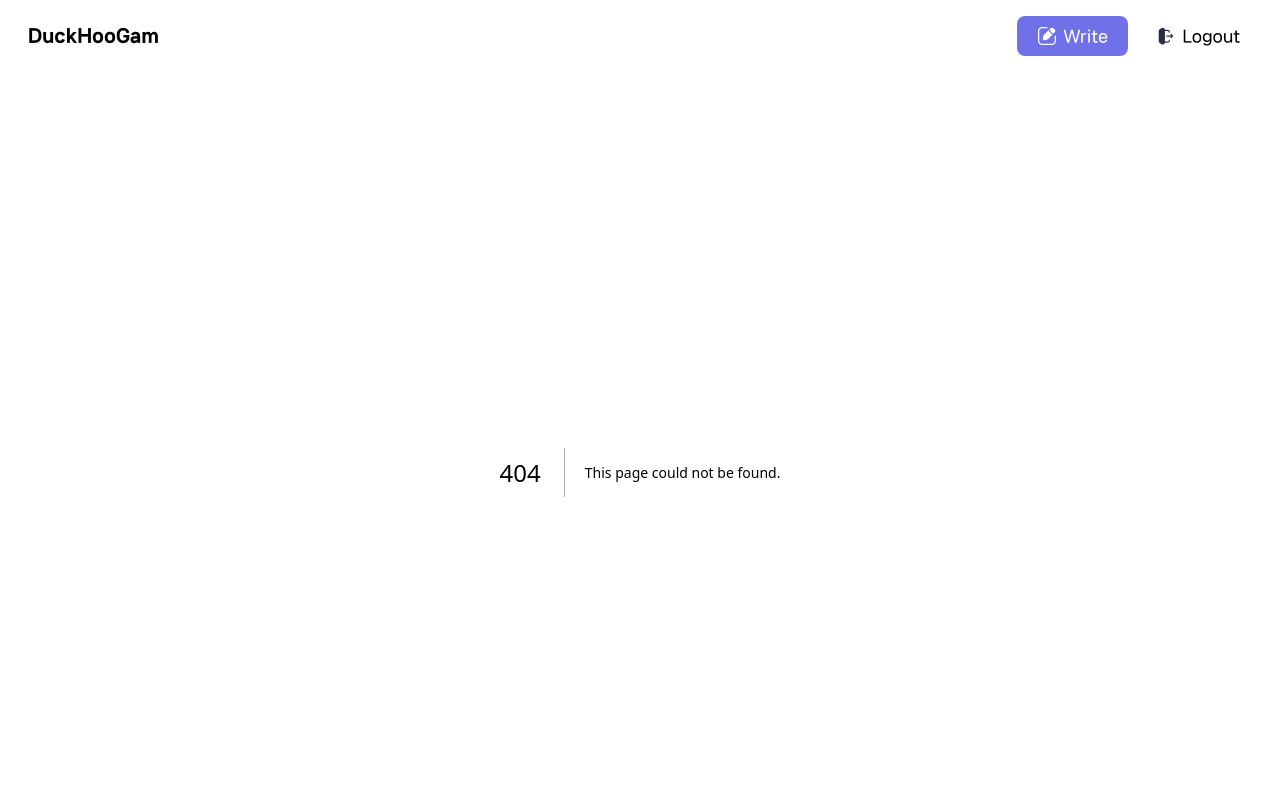
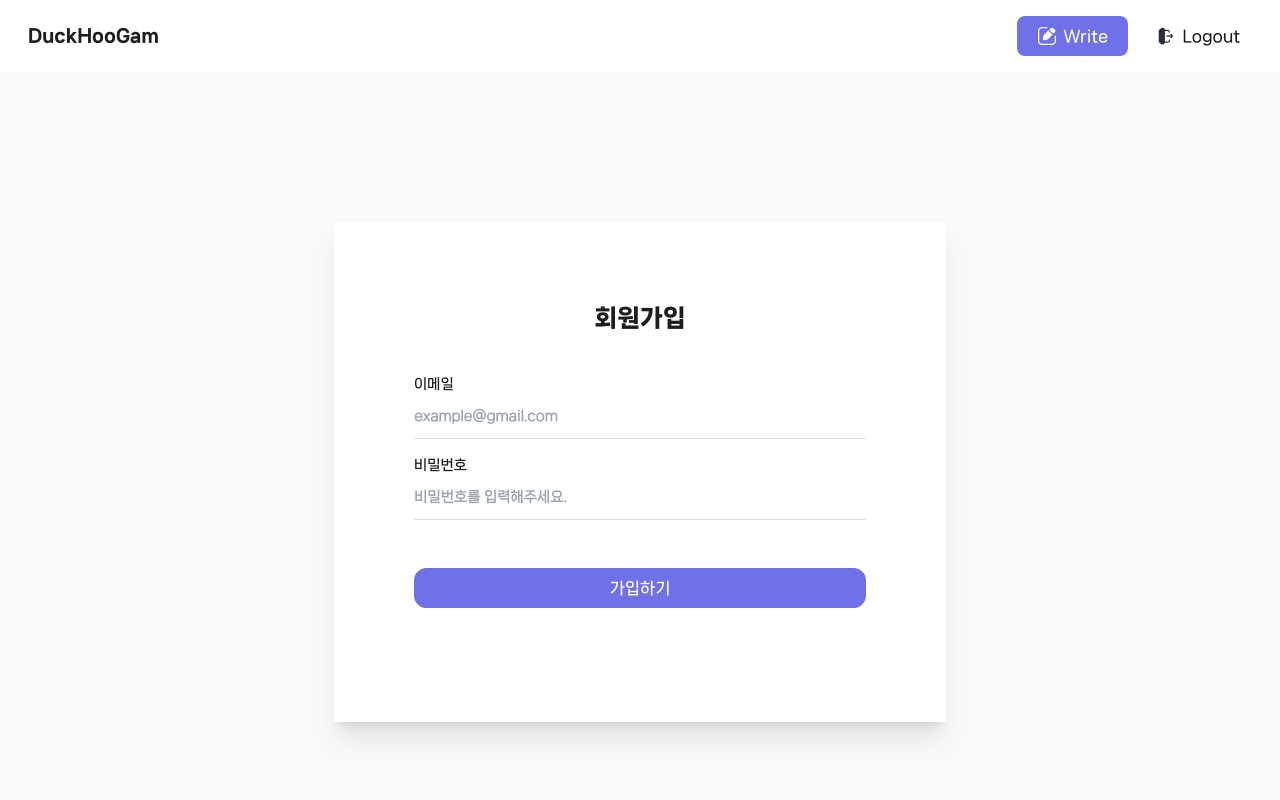
Before and after one commit to jungmin801/duckhoogam, a Next.js app: page /signup in a window 1280 px wide. Before the commit this address had no page. Shown: the top 800 px of the page. Built offline with nearby package versions, Linux system fonts and the light colour scheme.

Commit message:
Feat: 회원가입 UI 구현 회원가입 UI 구현 Resolves:#26

```diff
--- /dev/null
+++ b/app/signup/page.tsx
@@ -0,0 +1,83 @@
+"use client";
+import React from "react";
+import BaseButton from "../../components/buttons/BaseButton";
+import { useForm, SubmitHandler } from "react-hook-form";
+
+type Inputs = {
+  email: string;
+  password: string;
+};
+
+const SignUp = () => {
+  const defaultStyle =
+    "block w-full py-3 border-b border-solid border-custom-gray-300 focus:outline-none font-regular";
+  const errorStyle = "border-custom-red";
+  const {
+    register,
+    handleSubmit,
+    watch,
+    formState: { errors },
+  } = useForm<Inputs>();
+
+  const submitData = () => {
+    console.log("제출");
+  };
+  return (
+    <main className="flex items-center max-width h-svh">
+      <div className="relative w-1/2 max-w-full p-20 m-auto bg-white min-h-[500px] shadow-xl">
+        <h2 className="mb-10 text-2xl text-center font-extraBold">회원가입</h2>
+        <form
+          onSubmit={handleSubmit(submitData)}
+          className="flex flex-col gap-4"
+        >
+          <label className="block w-full text-sm font-bold">
+            이메일
+            <input
+              type="email"
+              className={`${defaultStyle} ${errors.email && errorStyle}`}
+              placeholder="example@gmail.com"
+              {...register("email", {
+                required: "이메일을 입력해주세요.",
+                pattern: {
+                  value: /^[A-Z0-9._%+-]+@[A-Z0-9.-]+\.[A-Z]{2,}$/i,
+                  message: "올바른 형식의 이메일을 입력해주세요.",
+                },
+              })}
+            />
+          </label>
+          {errors.email && (
+            <p className="text-xs text-custom-red">{errors.email.message}</p>
+          )}
+          <label className="block w-full text-sm font-bold">
+            비밀번호
+            <input
+              type="password"
+              className={`${defaultStyle} ${errors.password && errorStyle}`}
+              placeholder="비밀번호를 입력해주세요."
+              {...register("password", {
+                required: "비밀번호를 입력해주세요.",
+                minLength: {
+                  value: 6,
+                  message: "6자 이상의 비밀번호를 입력하세요.",
+                },
+              })}
+            />
+          </label>
+          {errors.password && (
+            <p className="text-xs text-custom-red">{errors.password.message}</p>
+          )}
+          <div className="mt-8 text-center">
+            <BaseButton
+              isSubmit={true}
+              isFilled={true}
+              txt={"가입하기"}
+              width={"w-full"}
+            />
+          </div>
+        </form>
+      </div>
+    </main>
+  );
+};
+
+export default SignUp;
--- a/components/Buttons/BaseButton.tsx
+++ b/components/Buttons/BaseButton.tsx
@@ -1,5 +1,4 @@
 import React from "react";
-import styles from "./Buttons.module.css";
 import Link from "next/link";
 
 interface BaseButtonProps {
@@ -7,17 +6,24 @@ interface BaseButtonProps {
   link?: string;
   isFilled: boolean;
   txt: string;
+  width?: string;
 }
 
-const BaseButton = ({ isSubmit, link, isFilled, txt }: BaseButtonProps) => {
-  const filledStyle = "bg-custom-blue text-white border-custom-blue ";
+const BaseButton = ({
+  isSubmit,
+  link,
+  isFilled,
+  txt,
+  width,
+}: BaseButtonProps) => {
+  const filledStyle = "bg-custom-blue text-white border-custom-blue";
   const outlineStyle = "text-custom-blue border-custom-blue ";
 
   if (link) {
     return (
       <Link
         href={link}
-        className={`inline-block px-6 py-2.5 rounded-xl font-bold border border-solid ${
+        className={`inline-block px-6 py-2.5 rounded-xl font-bold border border-solid ${width} ${
           isFilled ? filledStyle : outlineStyle
         }`}
       >
@@ -29,7 +35,7 @@ const BaseButton = ({ isSubmit, link, isFilled, txt }: BaseButtonProps) => {
   return (
     <button
       type={isSubmit ? "submit" : "button"}
-      className={`inline-block px-6 py-2.5 rounded-xl font-bold border border-solid ${
+      className={`inline-block px-6 py-2.5 rounded-xl font-bold border border-solid ${width} ${
         isFilled ? filledStyle : outlineStyle
       }`}
     >
```
